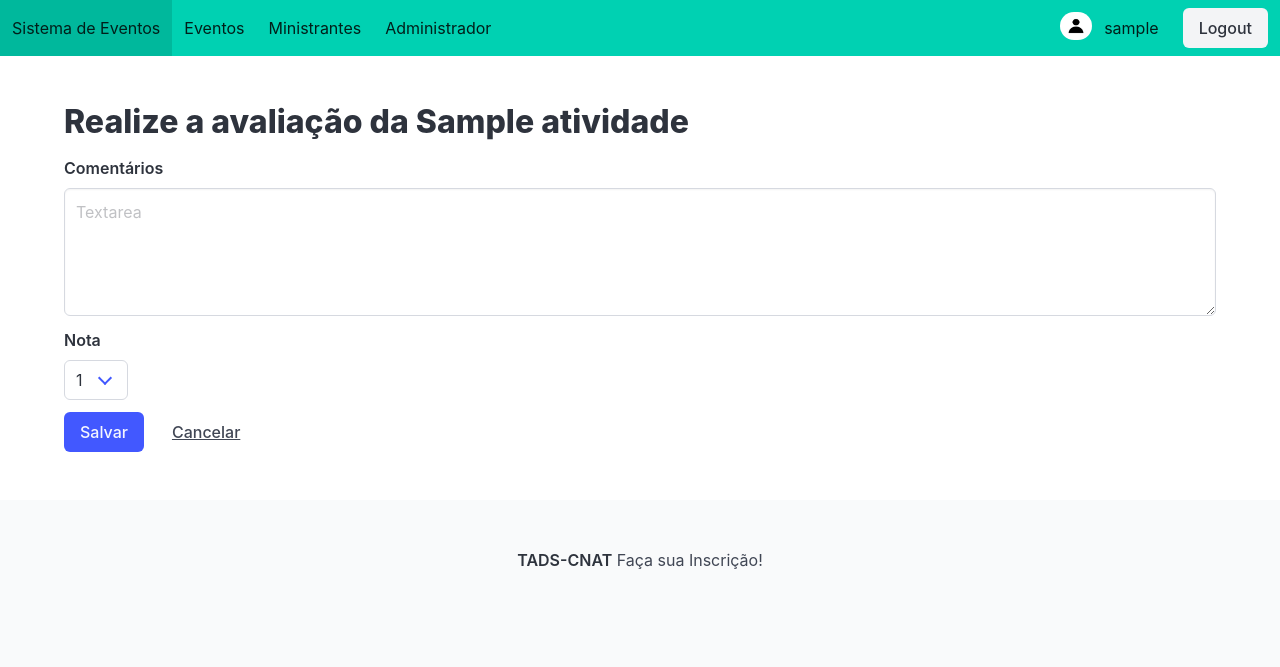
After one commit to TADSCNAT-DEVWEB/devweb20242-sala, a Django app: page /appeventos/eventos/atividades/1/avaliar in a window 1280 px wide. The commit adds this page. Shown: the top 667 px of the page. Run offline with Django 5.2, Linux system fonts and the light colour scheme; a user stored in the database is signed in; tables that the repository leaves empty hold one stand-in row (values such as "Sample post").

Commit message:
Implementações no controle de acesso e novas funcionalidades.

```diff
--- /dev/null
+++ b/projeventos/appeventos/templates/appeventos/avaliacoes/form.html
@@ -0,0 +1,48 @@
+{% extends "appeventos/base.html" %}
+
+{% block title %}Sistema de Eventos - Avaliação{% endblock %}
+
+{% block conteudo %}
+<div class="content">
+
+    <h1>Realize a avaliação da {{atividade.titulo}}</h1>
+      <form method="post">
+        {% csrf_token %}
+        <div class="field">
+            <label class="label">Comentários</label>
+            <div class="control">
+              <textarea class="textarea" placeholder="Textarea" name="comentario"></textarea>
+            </div>
+        </div>
+        <div class="field">
+            <label class="label">Nota</label>
+            <div class="control">
+              <div class="select">
+                <select name="nota">
+                  <option value="1">1</option>
+                  <option value="2">2</option>
+                  <option value="3">3</option>
+                  <option value="4">4</option>
+                  <option value="5">5</option>
+                </select>
+              </div>
+            </div>
+          </div>
+        <div class="field is-grouped">
+            <div class="control">
+              <button class="button is-link">Salvar</button>
+            </div>
+            <div class="control">
+                <a class="button is-text" href="{% url 'appeventos:index' %}">Cancelar</a>
+            </div>
+          </div>
+      </form>
+
+
+</div>
+{% endblock %}
+{% block footer %}
+<p>
+    <strong>TADS-CNAT</strong> Faça sua Inscrição!
+</p>
+{% endblock %}
--- a/projeventos/appeventos/templates/appeventos/base.html
+++ b/projeventos/appeventos/templates/appeventos/base.html
@@ -5,16 +5,48 @@
     <meta name="viewport" content="width=device-width, initial-scale=1.0">
     <title>{% block title %}Sistema de Eventos{% endblock %}</title>
     <link rel="stylesheet" href="https://cdn.jsdelivr.net/npm/bulma/css/bulma.min.css">
+    {%load static%}
 </head>
 <body>
     <nav class="navbar is-primary">
-        <div class="navbar-brand">
+        <div class="navbar-start">
             <a class="navbar-item" href="{% url 'appeventos:index' %}">Sistema de Eventos</a>
             <a class="navbar-item" href="{% url 'appeventos:listar_eventos' %}">Eventos</a>
-            <a class="navbar-item" href="{% url 'appeventos:listar_ministrantes' %}">Ministrantes</a>
-            <a class="navbar-item" href="#">Participantes</a>
+            {% if user.is_superuser %}
+                <a class="navbar-item" href="{% url 'appeventos:listar_ministrantes' %}">Ministrantes</a>
+            {%endif%}
             <a class="navbar-item" href="{% url 'admin:index' %}">Administrador</a>
         </div>
+        <div class="navbar-end">
+            {% if user.is_authenticated %}
+            <div class="navbar-item">
+                <!-- Exibe a foto do usuário se disponível. Substitua "user.profile.image.url" pela sua lógica. -->
+                <figure class="image is-32x32">
+                  <img class="is-rounded" src="{% if user.is_superuser %} {% static 'appeventos/img/default-user.jpg' %} {% else %} {{ user.participante.foto.url }} {% endif %}" alt="Foto do usuário">
+                </figure>
+                <span>{% if user.is_superuser %} {{user.username}} {% else %} {{ user.participante.nome}} {% endif %}</span>
+              </div>
+              <div class="navbar-item">
+                <div class="buttons">
+                  <a class="button is-light" href="{% url 'appeventos:logout' %}">
+                    Logout
+                  </a>
+                </div>
+              </div>
+            {%else%}
+            <div class="navbar-item">
+                <div class="buttons">
+                  <a class="button is-primary" href="{% url 'appeventos:registrar_participante'%}">
+                    <strong>Registre-se</strong>
+                  </a>
+                  <a class="button is-light" href="{% url 'appeventos:login'%}">
+                    Login
+                  </a>
+                </div>
+              </div>
+            </div>
+            {%endif%}
+
     </nav>
     {% block mensagens %}
         {% for message in messages %}
@@ -53,11 +85,16 @@
             </nav>
     {% endif %}
   {% endblock %}
+
     <footer class="footer">
         <div class="content has-text-centered">
-            {%block footer %}<p>Rodapé</p> {% endblock %}
+            {%block footer %}{% endblock %}
         </div>
     </footer>
 
+
+    </body>
+    </html>
+
 </body>
 </html>
--- a/projeventos/appeventos/templates/appeventos/index.html
+++ b/projeventos/appeventos/templates/appeventos/index.html
@@ -1,7 +1,6 @@
 {% extends "appeventos/base.html" %}
 
 {% block title %}Sistema de Eventos{% endblock %}
-{% block mensagens %}{% endblock %}
 {% block conteudo %}
 <div class="content">
     <h1>Sistema de Gerenciamento de Eventos</h1>
--- a/projeventos/appeventos/urls.py
+++ b/projeventos/appeventos/urls.py
@@ -1,6 +1,6 @@
 from django.urls import path
 #from .views import index,listar_eventos,listar_atividades,exibir_form_inscricao,registrar_inscricao,listar_participantes
-from .views import EventoView,AtividadeView,AtividadeParticipanteView,InscricaoView,MinistranteListView,MinistranteCreateUpdateView,MinistranteDeleteView
+from .views import EventoView,AtividadeView,AtividadeParticipanteView,InscricaoView,MinistranteListView,MinistranteCreateUpdateView,MinistranteDeleteView,ParticipanteCreateView,EventosLoginView,EventosLogoutView,AvalicaoCreateView
 from django.views.generic import TemplateView
 app_name='appeventos'
 #urlpatterns=[
@@ -20,8 +20,12 @@ urlpatterns=[
     path('eventos/atividades/<int:atividade_id>/registrar',InscricaoView.as_view(),name="registrar_inscricao"),
     path('eventos/atividades/<int:atividade_id>/participantes',AtividadeParticipanteView.as_view(),name='listar_participantes'),
     path('eventos/atividades/<int:atividade_id>/registrar_presenca',AtividadeParticipanteView.as_view(),name='registrar_presenca'),
+    path('eventos/atividades/<int:atividade_id>/avaliar',AvalicaoCreateView.as_view(),name='avaliar_atividade'),
     path('ministrantes',MinistranteListView.as_view(),name='listar_ministrantes'),
     path('ministrantes/cadastrar',MinistranteCreateUpdateView.as_view(),name='cadastrar_ministrante'),
     path('ministrante/<int:ministrante_id>/editar',MinistranteCreateUpdateView.as_view(),name='editar_ministrante'),
     path('ministrante/<int:pk>/excluir',MinistranteDeleteView.as_view(),name='excluir_ministrante'),
+    path('participantes/registrar',ParticipanteCreateView.as_view(),name='registrar_participante'),
+    path('login/',EventosLoginView.as_view(),name='login'),
+    path('logout/',EventosLogoutView.as_view(),name='logout'),
     ]
--- a/projeventos/appeventos/views.py
+++ b/projeventos/appeventos/views.py
@@ -1,11 +1,24 @@
 from django.shortcuts import render,get_object_or_404,redirect
+from django.contrib.auth.views import LoginView,LogoutView
+from django.contrib.auth import logout
+from django.contrib.auth.models import User
 from django.contrib import messages
 from django.views import View
 from django.urls import reverse_lazy
-from django.core.exceptions import ValidationError
+from django.core.exceptions import ValidationError,ObjectDoesNotExist
 from django.views.generic import ListView,DeleteView
+from django.core.paginator import Paginator
+import os
+from django.contrib.auth.decorators import user_passes_test
+from django.contrib.auth.mixins import LoginRequiredMixin
+from django.utils.decorators import method_decorator
+from appeventos.models import Atividade,Evento,Inscricao,Participante,Ministrante,Avaliacao
 
-from appeventos.models import Atividade,Evento,Inscricao,Participante,Ministrante
+def eh_participante(user):
+    return hasattr(user,'participante')
+
+def eh_administrador(user):
+    return user.is_superuser
 
 class EventoView(ListView):
     model=Evento
@@ -28,10 +41,14 @@ class AtividadeView(View):
             context={'nome_evento':evento.nome,'evento_id':evento.id,'criterio':criterio}
             return render(request,template_name=self.template,context=context)
         else:
-            context={'atividades':atividades,'nome_evento':evento.nome,'criterio':criterio,'evento_id':evento.id}
+            paginator=Paginator(atividades,2)
+            page_number=request.GET.get("page")
+            page_obj=paginator.get_page(page_number)
+            context={'atividades':atividades,'nome_evento':evento.nome,'criterio':criterio,'evento_id':evento.id,'page_obj':page_obj,'is_paginated':True}
             return render(request,template_name=self.template,context=context)
 
-class AtividadeParticipanteView(View):
+@method_decorator(user_passes_test(eh_administrador),name='dispatch')
+class AtividadeParticipanteView(LoginRequiredMixin,View):
     def get(self,request,atividade_id):
         criterio=request.GET.get('criterio')
         context=self.buscaInscricoes(criterio,atividade_id)
@@ -59,38 +76,44 @@ class AtividadeParticipanteView(View):
             'criterio':criterio
         }
         return context
-class InscricaoView(View):
+
+@method_decorator(user_passes_test(eh_participante),name='dispatch')
+class InscricaoView(LoginRequiredMixin,View):
+    template_name='appeventos/atividades/inscricoes.html'
     def get(self,request,atividade_id):
         atividade=get_object_or_404(Atividade,pk=atividade_id)
-        participantes=Participante.objects.order_by('nome')
-        context={'atividade':atividade,'participantes':participantes}
-        return render(request,template_name='appeventos/atividades/inscricoes.html',context=context)
+        context={'atividade':atividade}
+        return render(request,template_name=self.template_name,context=context)
     def post(self,request,atividade_id):
         atividade=get_object_or_404(Atividade,pk=atividade_id)
-        participante=get_object_or_404(Participante,pk=request.POST['participante'])
+        participante=request.user.participante
         try:
             inscricao=Inscricao(atividade=atividade,participante=participante)
             inscricao.save()
+            messages.success(request,message='Inscrição realizada com sucesso')
             return redirect("appeventos:listar_atividades",evento_id=atividade.evento.id)
         except ValidationError as error:
             messages.error(request,message=error.message)
-            return redirect('appeventos:exibir_form_inscricao',atividade_id=atividade.id)
+            return redirect('appeventos:listar_atividades',evento_id=atividade.evento.id)
 
-class MinistranteListView(ListView):
+@method_decorator(user_passes_test(eh_administrador),name='dispatch')
+class MinistranteListView(ListView,LoginRequiredMixin):
     model=Ministrante
     context_object_name="ministrantes"
     template_name="appeventos/ministrantes/lista.html"
     paginate_by=3
 
-    def get_queryset(self): #Sobrescreve o méotdo get_queryset para lidar com a busca de ministrantes
+
+
+    def get_queryset(self):
         queryset=Ministrante.objects.order_by("nome")
         criterio=self.request.GET.get("criterio")
         if criterio:
             queryset=queryset.filter(nome__icontains=criterio).order_by("nome")
         return queryset
 
-
-class MinistranteCreateUpdateView(View):
+@method_decorator(user_passes_test(eh_administrador),name='dispatch')
+class MinistranteCreateUpdateView(View,LoginRequiredMixin):
     template_name="appeventos/ministrantes/form.html"
     def get(self,request,*args,**kwargs):
         ministrante_id=kwargs.get("ministrante_id")
@@ -114,19 +137,118 @@ class MinistranteCreateUpdateView(View):
         else:
             ministrante=Ministrante(nome=nome,data_nascimento=data_nascimento,link_curriculo=link_curriculo)
         try:
-            ministrante.full_clean() #Método full_clean realiza todos as validações possíveis no modelo = https://docs.djangoproject.com/en/5.1/ref/models/instances/#validating-objects
+            ministrante.full_clean()
             ministrante.save()
             messages.success(request=request,message=f"Ministrante {ministrante.nome} Salvo com Sucesso")
             return redirect("appeventos:listar_ministrantes")
         except ValidationError as error:
-            for atributo, error_list in error.message_dict.items(): # Nesse formato, adicionamos os erros ao messages para que sejam exibidos na tela.
+            for atributo, error_list in error.message_dict.items():
                 for error in error_list:
                     messages.error(request=request,message=f"{error}")
             context={'ministrante':ministrante}
             return render(request=request,template_name=self.template_name,context=context)
 
+@method_decorator(user_passes_test(eh_administrador),name='dispatch')
+class MinistranteDeleteView(DeleteView,LoginRequiredMixin):
+    model=Ministrante
+    template_name="appeventos/ministrantes/excluir.html"
+    success_url=reverse_lazy("appeventos:listar_ministrantes")
 class MinistranteDeleteView(DeleteView):
     model=Ministrante
     template_name="appeventos/ministrantes/excluir.html"
     #https://docs.djangoproject.com/en/5.1/ref/urlresolvers/#reverse-lazy
     success_url=reverse_lazy("appeventos:listar_ministrantes")
+
+class EventosLoginView(LoginView):
+    template_name = 'appeventos/login.html'
+
+    def form_invalid(self, form):
+        # Exibe mensagem de erro para credenciais inválidas
+        messages.error(self.request, "Credenciais inválidas. Por favor, verifique seu usuário e senha.")
+        return super().form_invalid(form)
+
+
+class EventosLogoutView(LogoutView):
+    http_method_names=['get','post']
+
+    def get(self, request, *args, **kwargs):
+        # Adiciona a mensagem de sucesso para o logout via GET
+        logout(request)
+        messages.success(request, "Você foi desconectado com sucesso.")
+        return redirect('appeventos:index')
+
+    def post(self, request, *args, **kwargs):
+        # Caso você queira tratar o POST também
+        logout(request)
+        messages.success(request, "Você foi desconectado com sucesso.")
+        return redirect('appeventos:index')
+
+ALLOWED_EXTENSIONS = ['.png', '.jpg', '.jpeg']
+
+class ParticipanteCreateView(View):
+    template_name="appeventos/participantes/form.html"
+    def get(self,request):
+        if request.user.is_authenticated:
+            print(request.user)
+            return redirect("appeventos:index")
+        else:
+            return render(request=request,template_name=self.template_name)
+    def post(self,request):
+        login=request.POST.get("login")
+        nome=request.POST.get("nome")
+        senha=request.POST.get("senha")
+        email=request.POST.get("email")
+        telefone=request.POST.get("telefone")
+        foto=request.FILES.get('foto')
+        if User.objects.filter(username=login).exists():
+            messages.error(request,"Login já existente. Por favor, escolha outro")
+            return render(request,self.template_name)
+        if foto:
+            ext = os.path.splitext(foto.name)[1].lower()  # Obtém a extensão, ex: '.jpg'
+            if ext not in ALLOWED_EXTENSIONS:
+                messages.error(request, "Tipo de arquivo inválido. Envie apenas imagens PNG ou JPG.")
+                return render(request, self.template_name)
+
+        #Cria o usuário Django
+
+        user=User.objects.create_user(username=login,password=senha,email=email)
+        user.save()
+
+        participante=Participante(user=user,nome=nome,telefone=telefone,foto=foto)
+
+        participante.save()
+
+        messages.success(request=request,message="Participante cadastrado com sucesso")
+
+        return redirect("appeventos:index")
+
+@method_decorator(user_passes_test(eh_participante),name='dispatch')
+class AvalicaoCreateView(LoginRequiredMixin,View):
+    template_name='appeventos/avaliacoes/form.html'
+    def get(self,request,atividade_id):
+        atividade=get_object_or_404(Atividade,pk=atividade_id)
+        try:
+            inscricao=Inscricao.objects.get(atividade=atividade,participante=request.user.participante)
+            print(request.user.participante.nome)
+        except ObjectDoesNotExist as error:
+            messages.error(request=request,message="Participante sem inscrição na atividade")
+            return redirect('appeventos:listar_atividades',evento_id=atividade.evento.id)
+        if inscricao.presenca:
+            context={'atividade':atividade}
+            return render(request,template_name=self.template_name,context=context)
+        else:
+            messages.error(request=request,message='Participante não esteve presente na atividade')
+            return redirect('appeventos:listar_atividades',evento_id=atividade.evento.id)
+    def post(self,request,atividade_id):
+        atividade=get_object_or_404(Atividade,pk=atividade_id)
+        inscricao=Inscricao.objects.get(atividade=atividade,participante=request.user.participante)
+        nota=request.POST.get('nota')
+        comentario=request.POST.get('comentario')
+        try:
+            avaliacao=Avaliacao(inscricao=inscricao,nota=nota,comentario=comentario)
+            avaliacao.save()
+            messages.success(request,message='Avaliação realizada com sucesso')
+            return redirect("appeventos:listar_atividades",evento_id=atividade.evento.id)
+        except ValidationError as error:
+            messages.error(request,message=error.message)
+            return redirect('appeventos:listar_atividades',evento_id=atividade.evento.id)
--- a/projeventos/projeventos/urls.py
+++ b/projeventos/projeventos/urls.py
@@ -17,8 +17,13 @@ Including another URLconf
 
 from django.contrib import admin
 from django.urls import path,include
+from django.conf import settings
+from django.conf.urls.static import static
 
 urlpatterns = [
     path("admin/", admin.site.urls),
     path("appeventos/",include("appeventos.urls"),)
 ]
+
+if settings.DEBUG:
+    urlpatterns+=static(settings.MEDIA_URL,document_root=settings.MEDIA_ROOT)
```
Also changed, not shown: projeventos/appeventos/models.py (+7 -2 lines), projeventos/appeventos/templates/appeventos/atividades/inscricoes.html (+2 -14 lines), projeventos/appeventos/templates/appeventos/atividades/lista.html (+18 -7 lines), projeventos/appeventos/templates/appeventos/login.html (added, +27 -0 lines), projeventos/appeventos/templates/appeventos/participantes/form.html (added, +67 -0 lines), projeventos/projeventos/settings.py (+8 -0 lines), projeventos/appeventos/migrations/0004_remove_participante_email_participante_foto_and_more.py (added), projeventos/appeventos/static/img/default-user.jpg (added).
